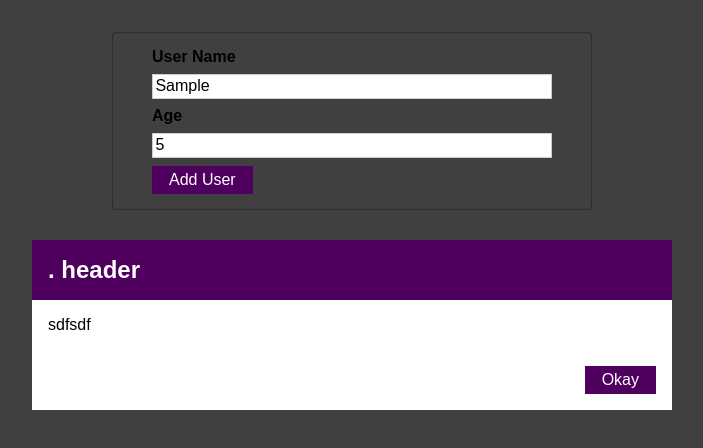
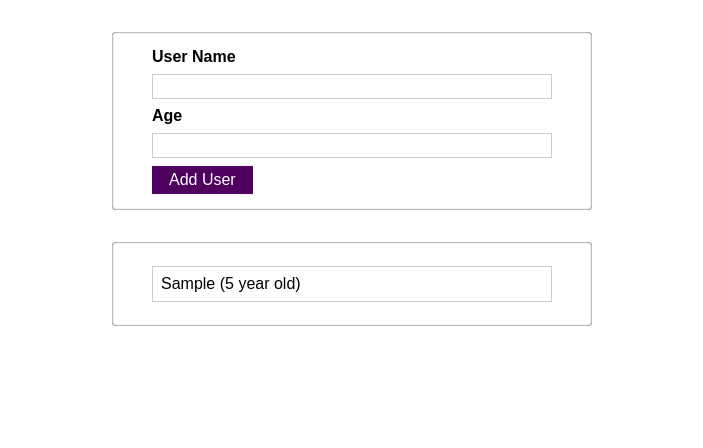
Before and after one commit to sjagmeet37/react-user-list, a React (Create React App) app: page / in a window 1280 px wide. Both pictures are taken after typing "Sample", "5" into the empty fields and a click on the button "Add User". Shown: the top 448 px of the page, without its empty margins (288-991 px from the left). Built offline with nearby package versions, Linux system fonts and the light colour scheme.

Commit message:
working app

```diff
--- a/src/App.js
+++ b/src/App.js
@@ -10,34 +10,38 @@ function App() {
   const [userList, addUserToList] = useState([]);
   const [showModal, setShowModal] = useState(false);
 
+  const [modalHeader, setModalHeader] = useState(false);
+  const [modalContent, setModalContentl] = useState(false);
+
   const addUser = (user) => {
+
       addUserToList( (prevState) => {
-        user['id'] = Math.random().toString();
         prevState.push(user);
         return [...prevState];
       });
 
       console.log(userList);
   };
-  let modalHeader = '';
-  let modalContent = '';
+
 
   const showHideModal = (header, content) => {
-    if(showModal) {
-      setShowModal(false);
-    }
-      setShowModal(true);
-      modalHeader = header;
-      modalContent = content;
+    setModalHeader(header);
+    setModalContentl(content);
+    setShowModal(true);
+
   }
 
+  const hideModal = () => {
+    setShowModal(false);
+
+  }
 
 
   return (
     <div className={showModal && 'backdrop'}>
       <UserForm addUser={addUser} showModal={showHideModal}/>
       <UserList userList={userList} />
-      {showModal && <ErrorModal />}
+      {showModal && <ErrorModal showHideModal={hideModal} modalHeader={modalHeader} modalContent={modalContent}/>}
     </div>
 
   );
--- a/src/component/Button/Button.js
+++ b/src/component/Button/Button.js
@@ -6,7 +6,7 @@ function Button(props) {
   };
 
   return (
-    <button type={props.type} className={styles.button}>
+    <button type={props.type} className={styles.button} onClick={props.onClk}>
        {props.name}
     </button>
   );
--- a/src/component/ErrorModal/ErrorModal.js
+++ b/src/component/ErrorModal/ErrorModal.js
@@ -5,14 +5,14 @@ function ErrorModal(props) {
   return (
     <div className={`${styles.modal}`}>
       <div className={styles.header}>
-        <h2>. header</h2>
+        <h2>{props.modalHeader}</h2>
       </div>
-      <div className={styles.content}>sdfsdf</div>
+      <div className={styles.content}>{props.modalContent}</div>
       <div className={styles.actions}>
         <Button
             type="Button"
             name="Okay"
-            onClick=""
+            onClk={props.showHideModal}
             />
       </div>
     </div>
--- a/src/component/userform/UserForm.js
+++ b/src/component/userform/UserForm.js
@@ -14,8 +14,19 @@ function UserForm(props) {
   const onSubmitHandler = (event) => {
     event.preventDefault();
 
-    props.addUser(userData);
-    props.showModal();
+    if(!userData.name) {
+      props.showModal('name issue', 'name cannot be empty');
+    } else if(!userData.age) {
+      props.showModal('incorrect age', 'please enter age');
+    } else if (userData.age < 0) {
+      props.showModal('incorrect age', 'age cannot be less than 0');
+    } else {
+      userData['id'] = Math.random().toString();
+
+      props.addUser(userData);
+      setUserData(defaultValues);
+    }
+
   };
 
   const formCHangeHandler = (field, value) => {
--- a/src/component/userlist/UserList.js
+++ b/src/component/userlist/UserList.js
@@ -12,7 +12,7 @@ function UserList(props) {
         <ul>
           {props.userList.map((user) => {
             return (
-              <li id={user.id}>
+              <li key={user.id}>
                 {user.name} ({user.age} year old)
               </li>
             );
```
